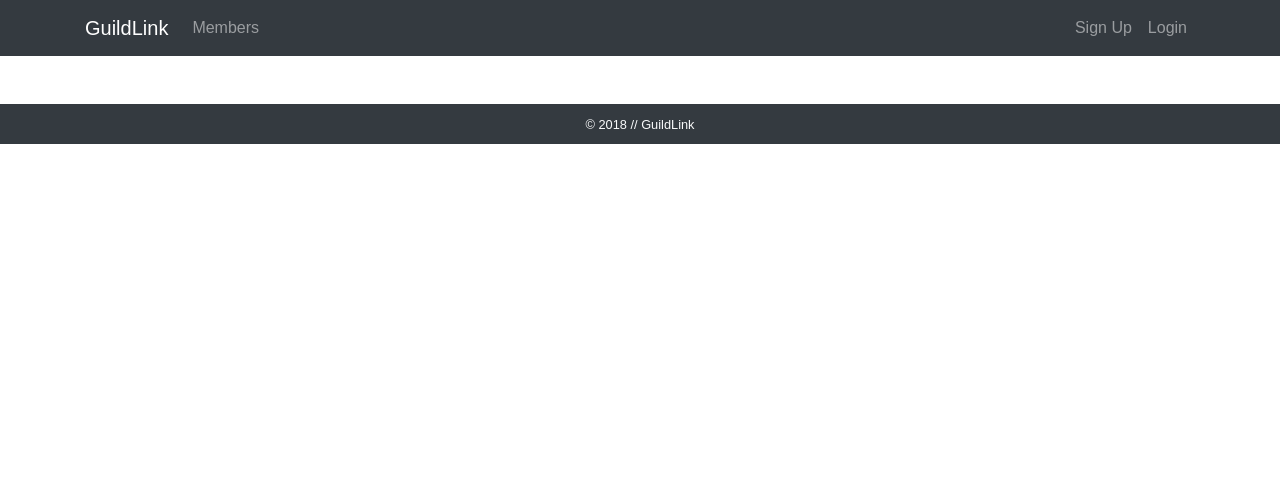
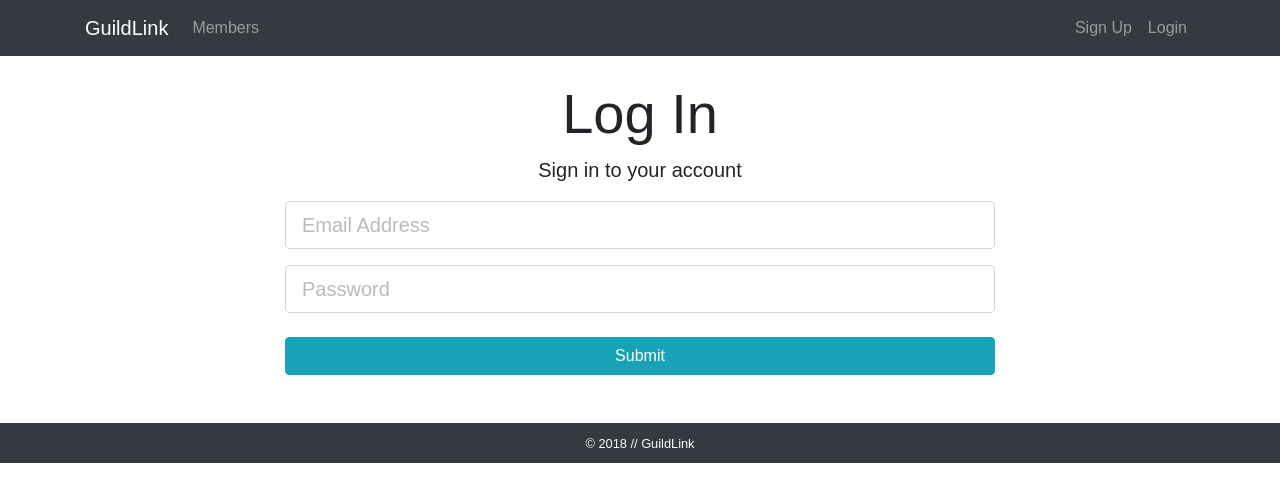
Before and after one commit to ricardotk/guildlink, a React (Create React App) app in the folder client/: page /login in a window 1280 px wide. Shown: the top 502 px of the page. Built offline with nearby package versions, Linux system fonts and the light colour scheme.

Commit message:
client: add the login form component with state
This patch adds the login form component with state

```diff
--- a/client/src/App.js
+++ b/client/src/App.js
@@ -5,6 +5,7 @@
 import Landing from './components/layout/Landing';
 import Footer from './components/layout/Footer';
 import Register from './components/auth/Register';
+import Login from './components/auth/Login';
 
 import './App.css';
 
@@ -17,6 +18,7 @@
           <Route exact path="/" component={Landing} />
           <div className="container">
             <Route exact path="/register" component={Register} />
+            <Route exact path="/login" component={Login} />
           </div>
           <Footer />
         </div>
--- /dev/null
+++ b/client/src/components/auth/Login.js
@@ -0,0 +1,70 @@
+import React, { Component } from 'react';
+
+class Login extends Component {
+  constructor() {
+    super();
+    this.state = {
+      email: '',
+      password: '',
+      errors: {}
+    };
+
+    this.onChange = this.onChange.bind(this);
+    this.onSubmit = this.onSubmit.bind(this);
+  }
+
+  onSubmit(e) {
+    e.preventDefault();
+
+    const user = {
+      email: this.state.email,
+      password: this.state.password
+    };
+
+    console.log(user);
+  }
+
+  onChange(e) {
+    this.setState({ [e.target.name]: e.target.value });
+  }
+
+  render() {
+    return (
+      <div className="login">
+        <div className="container">
+          <div className="row">
+            <div className="col-md-8 m-auto">
+              <h1 className="display-4 text-center">Log In</h1>
+              <p className="lead text-center">Sign in to your account</p>
+              <form onSubmit={this.onSubmit}>
+                <div className="form-group">
+                  <input
+                    type="email"
+                    className="form-control form-control-lg"
+                    placeholder="Email Address"
+                    name="email"
+                    value={this.state.email}
+                    onChange={this.onChange}
+                  />
+                </div>
+                <div className="form-group">
+                  <input
+                    type="password"
+                    className="form-control form-control-lg"
+                    placeholder="Password"
+                    name="password"
+                    value={this.state.password}
+                    onChange={this.onChange}
+                  />
+                </div>
+                <input type="submit" className="btn btn-info btn-block mt-4" />
+              </form>
+            </div>
+          </div>
+        </div>
+      </div>
+    );
+  }
+}
+
+export default Login;
```
